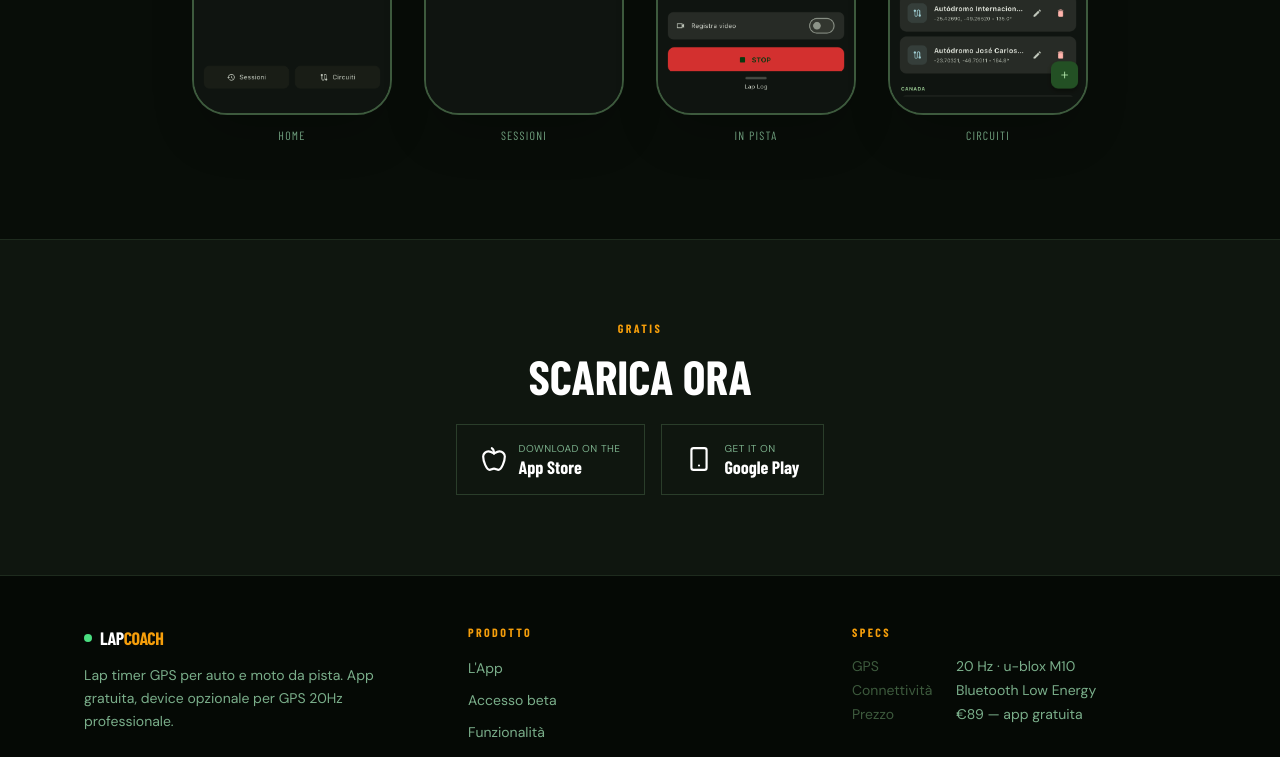
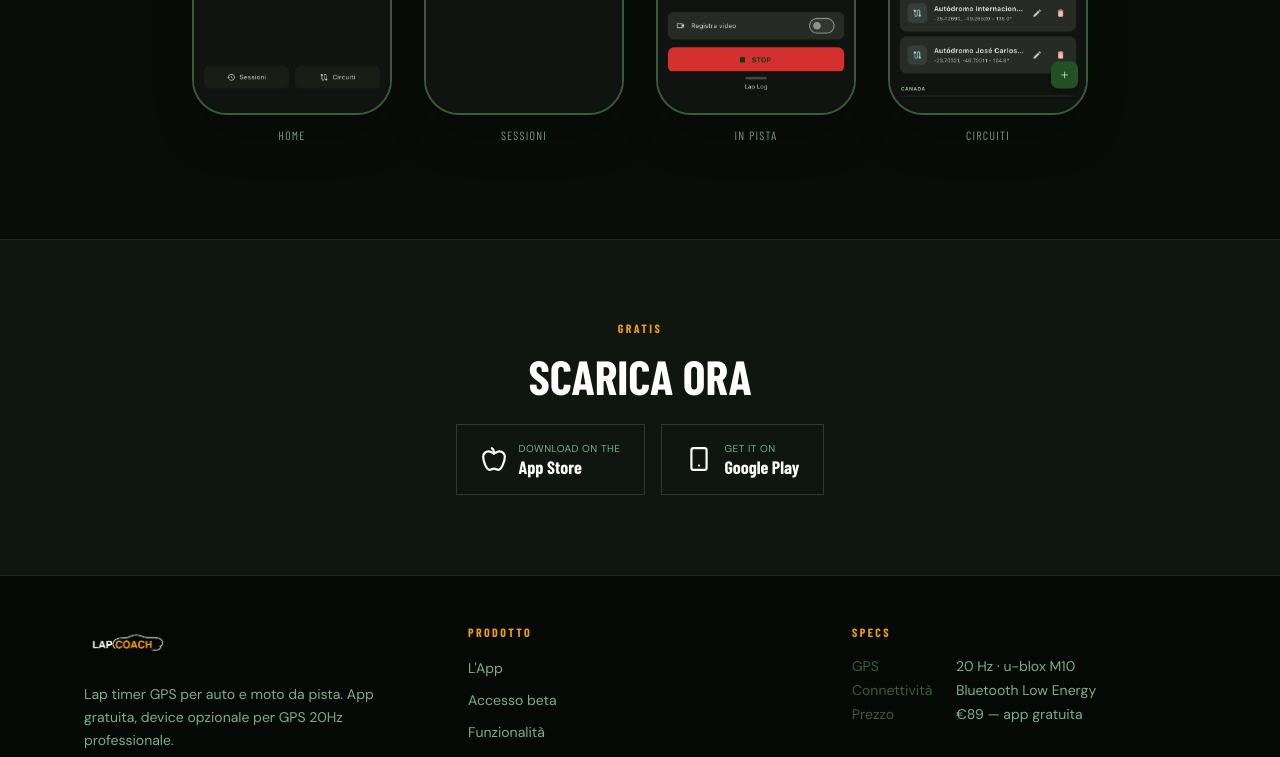
Before and after one commit to smoi/laptimer-web, a Next.js app: page /app in a window 1280 px wide. Shown: the part 2028-2785 px from the top of the page. Built offline with nearby package versions, Linux system fonts and the light colour scheme; a web font is replaced by a local one.

Commit message:
feature: adding a logo

```diff
--- a/components/Footer.tsx
+++ b/components/Footer.tsx
@@ -1,3 +1,4 @@
+import Image from 'next/image'
 import Link from 'next/link'
 
 export default function Footer() {
@@ -7,12 +8,15 @@
         <div className="grid grid-cols-1 md:grid-cols-3 gap-10 mb-10">
           {/* Brand */}
           <div>
-            <div className="flex items-center gap-2 mb-3">
-              <span className="w-2 h-2 rounded-full bg-lap" />
-              <span className="font-display font-black text-lg tracking-tight text-white uppercase">
-                Lap<span className="text-amber">Coach</span>
-              </span>
-            </div>
+            <Link href="/" className="inline-block mb-3">
+              <Image
+                src="/logo.png"
+                alt="LapCoach"
+                width={130}
+                height={63}
+                className="h-10 w-auto"
+              />
+            </Link>
             <p className="text-data text-sm leading-relaxed max-w-xs">
               Lap timer GPS per auto e moto da pista. App gratuita, device opzionale per GPS 20Hz professionale.
             </p>
--- a/components/Navbar.tsx
+++ b/components/Navbar.tsx
@@ -1,8 +1,9 @@
 'use client'
 
-import { useEffect, useState } from 'react'
+import Image from 'next/image'
 import Link from 'next/link'
 import { usePathname } from 'next/navigation'
+import { useEffect, useState } from 'react'
 
 const links = [
   { href: '/app', label: "L'App" },
@@ -30,11 +31,15 @@
     >
       <nav className="max-w-6xl mx-auto px-5 h-16 flex items-center justify-between">
         {/* Logo */}
-        <Link href="/" className="flex items-center gap-2 group">
-          <span className="w-2 h-2 rounded-full bg-lap animate-pulse-dot" />
-          <span className="font-display font-black text-xl tracking-tight text-white uppercase">
-            Lap<span className="text-amber">Coach</span>
-          </span>
+        <Link href="/" className="flex items-center">
+          <Image
+            src="/logo.png"
+            alt="LapCoach"
+            width={240}
+            height={116}
+            className="h-20 w-auto"
+            priority
+          />
         </Link>
 
         {/* Desktop links */}
```
Also changed, not shown: public/logo.png (added).
